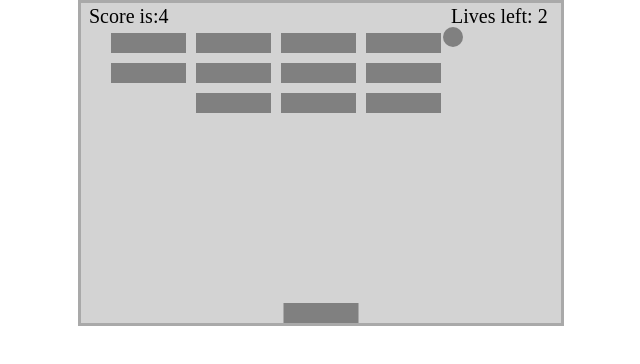
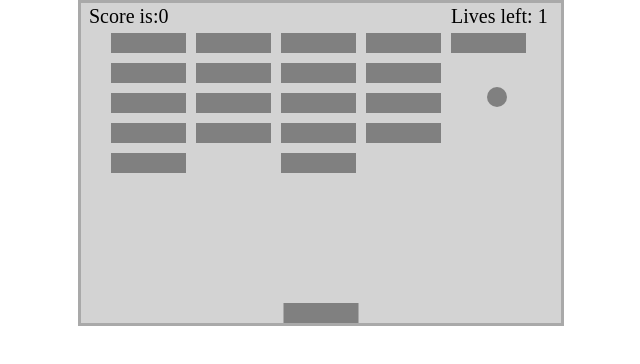
Before and after one commit to selvinafernandes/breakoutmodule, a website with bundled scripts: page index.html in a window 1280 px wide. Shown: the whole page, without its empty margins (319-959 px from the left). Built offline with nearby package versions, Linux system fonts and the light colour scheme.

Commit message:
Modified the components

```diff
--- a/detectcollision.js
+++ b/detectcollision.js
@@ -1,6 +1,7 @@
-var detectCollision = (function (Module) {
+var detectCollision = (function () {
 
-	Module.collision = function() {
+	var collision = function() {
+
 		for (var column = 0;column < columnCount ; column++){
 			for( var row = 0; row < rowCount; row++){
 				var brickNumber = bricks[column][row];
@@ -19,5 +20,8 @@ var detectCollision = (function (Module) {
 		}
 	}
 
-	return Module;
-})(Module || {});
+	return {
+		collision:collision
+	}
+
+})();
--- a/drawball.js
+++ b/drawball.js
@@ -1,13 +1,16 @@
-var drawBall = (function (Module) {
+var ball = (function () {
 
-	Module.ball = function() {
+	var drawBall = function() {
+
 		canvasContext.beginPath();
 		canvasContext.arc(xAxis, yAxis, ballRadius, 0, Math.PI*2);
 		canvasContext.fillStyle = 'rgb(128,128,128)';
 		canvasContext.fill();
 		canvasContext.closePath();
 	}
+	return {
+		drawBall:drawBall
 
-	return Module;
+	}
 
-})(Module || {});
+})();
--- a/drawbricks.js
+++ b/drawbricks.js
@@ -1,5 +1,6 @@
-var drawBricks = (function (Module) {
-	Module.dBricks = function() {
+var drawBricks = (function () {
+
+	dBricks = function() {
 		for (var column = 0;column < columnCount ; column++){
 			for( var row = 0; row < rowCount; row++){
 				if(bricks[column][row].status == 1) {
@@ -16,6 +17,8 @@ var drawBricks = (function (Module) {
 			}
 		}
 	}
-	return Module;
+	return {
+		dBricks:dBricks
+	}
 
-})(Module || {});
+})();
--- a/drawlives.js
+++ b/drawlives.js
@@ -1,15 +1,17 @@
-var drawLives = (function (Module){
+var drawLives = (function (){
 
-	livesPrivate = function() {
+	var livesPrivate = function() {
 		canvasContext.font = "20px TimesNewRoman";
 		canvasContext.fillStyle = "#000";
 		canvasContext.fillText("Lives left: " +livesLeft, canvas.width - 110, 20);
 	}
 
-	Module.lives = function() {
+	var lives = function() {
 		livesPrivate();
 	}
 
-	return Module;
+	return {
+		lives:lives
+	}
 
-})(Module || {});
+})();
--- a/drawpaddle.js
+++ b/drawpaddle.js
@@ -1,13 +1,15 @@
 
-var drawPaddle = (function (Module) {
+var drawPaddle = (function () {
 
-	Module.paddle = function(){
+	var paddle = function(){
 		canvasContext.beginPath();
 		canvasContext.rect(paddleX, canvas.height - paddleHeight, paddleWidth, paddleHeight);
 		canvasContext.fillStyle = 'rgb(128,128,128)';
 		canvasContext.fill();
 		canvasContext.closePath();
 	}
-	return Module;
+	return {
+		paddle:paddle
+	}
 
-})(Module || {});
+})();
--- a/drawscore.js
+++ b/drawscore.js
@@ -1,11 +1,16 @@
-var drawScore = (function drawScore(Module){
-
-	Module.score = function() {
+var score = (function (){
+	var totalScore = 0;
+	var drawScore = function() {
 		canvasContext.font = "20px TimesNewRoman";
 		canvasContext.fillStyle = "#000";
 		canvasContext.fillText("Score is:" +totalScore, 8, 20);
+
 	}
-
-	return Module;
-
-})(Module || {});
+	var getScore = function (){
+		return totalScore;
+	}
+	return {
+		drawScore:drawScore,
+		getScore:getScore
+	}
+})();
--- a/index.html
+++ b/index.html
@@ -16,5 +16,6 @@
 	<script type="text/javascript" src="keypress.js"></script>
 	<script type="text/javascript" src="detectcollision.js"></script>
 	<script type="text/javascript" src="drawscore.js"></script>
+	<script type="text/javascript" src="store.js"></script>
 </body>
 </html>
--- a/keypress.js
+++ b/keypress.js
@@ -1,6 +1,6 @@
-var paddleKeypress = (function(Module) {
+var paddleKeypress = (function() {
 
-	Module.keypress = function(){
+	var keypress = function(){
 	document.addEventListener('keydown', function(e) {
 			if(e.keyCode == 37 ) {
 				leftPressed = true;
@@ -17,6 +17,8 @@ var paddleKeypress = (function(Module) {
 			}
 		},false);
 	}
-	return Module;
+	return {
+		keypress:keypress
+	}
 
-})(Module || {});
+})();
--- a/main.js
+++ b/main.js
@@ -10,7 +10,7 @@ var canvas = document.querySelector('.myCanvas');
 var paddleX = (canvas.width - paddleWidth ) / 2;
 var rightPressed = false;
 var leftPressed = false;
-	var rowCount = 3;
+var rowCount = 5;
 var columnCount = 5;
 var brickWidth = 75;
 var brickHeight = 20;
@@ -18,9 +18,9 @@ var canvas = document.querySelector('.myCanvas');
 var brickOffsetTop = 30;
 var brickOffsetLeft = 30;
 var bricks = [];
-	var totalScore = 0;
 var livesLeft = 4;
 var ballRadius = 10;
+var totalScore = 0;
 
 var Module = (function () {
 
@@ -31,13 +31,14 @@ var Module = (function () {
 	    }
 	}
 	var draw = function() {
-		canvasContext.clearRect(0,0, canvas.width, canvas.height);
+
+		canvasContext.clearRect(0, 0, canvas.width, canvas.height);
 		paddleKeypress.keypress();
-		drawBall.ball();
+		ball.drawBall();
 		drawPaddle.paddle();
 		drawBricks.dBricks();
 		detectCollision.collision();
-		drawScore.score();
+		score.drawScore();
 		drawLives.lives();
 
 		if (xAxis + dx > canvas.width - ballRadius || xAxis + dx < ballRadius) {
@@ -52,7 +53,7 @@ var Module = (function () {
 					dy = -dy;
 				}
 			} else {
-				livesLeft --;
+				livesLeft--;
 				if(!livesLeft) {
 					alert("Game Over");
 					document.location.reload();
@@ -78,6 +79,7 @@ var Module = (function () {
 	return {
 		draw:draw
 	}
+
 })();
-
+// console.log(Module);
 setInterval(Module.draw,10);
```
Lines whose indentation alone changed are shown as unchanged.
